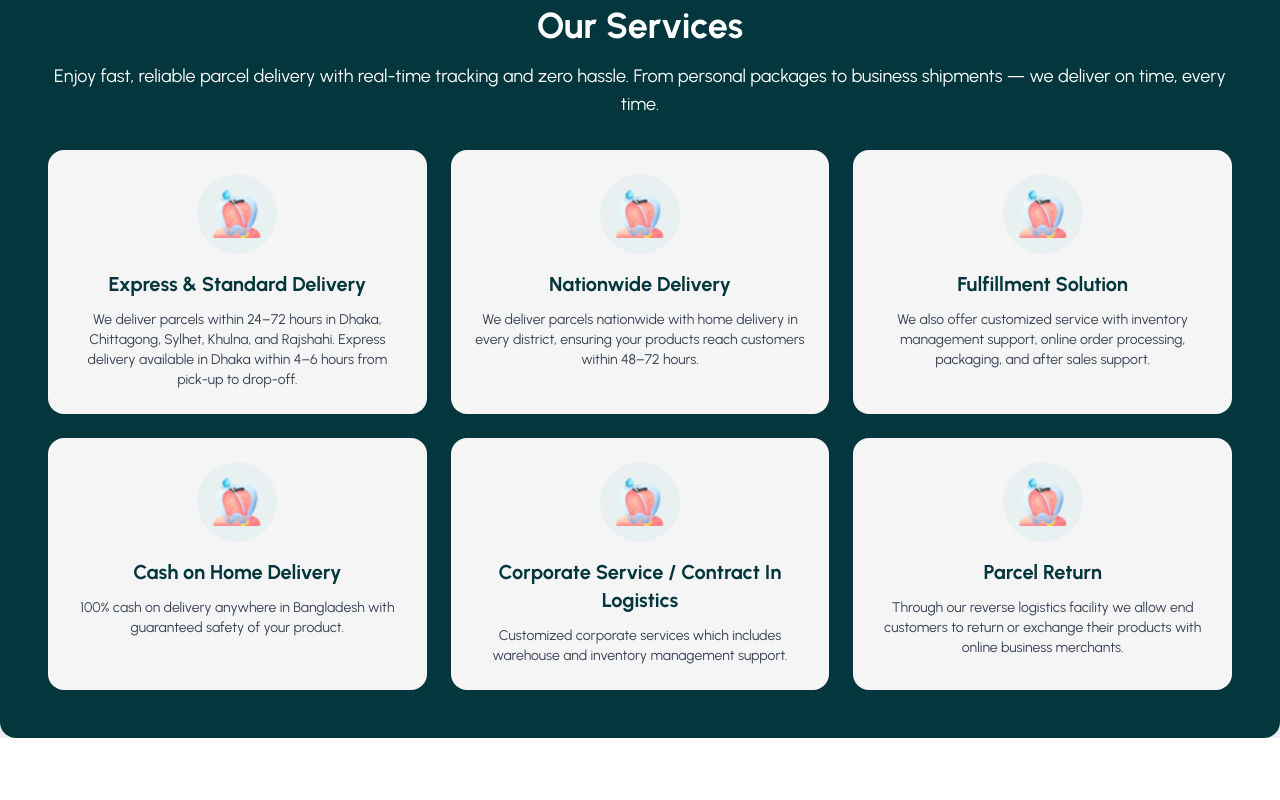
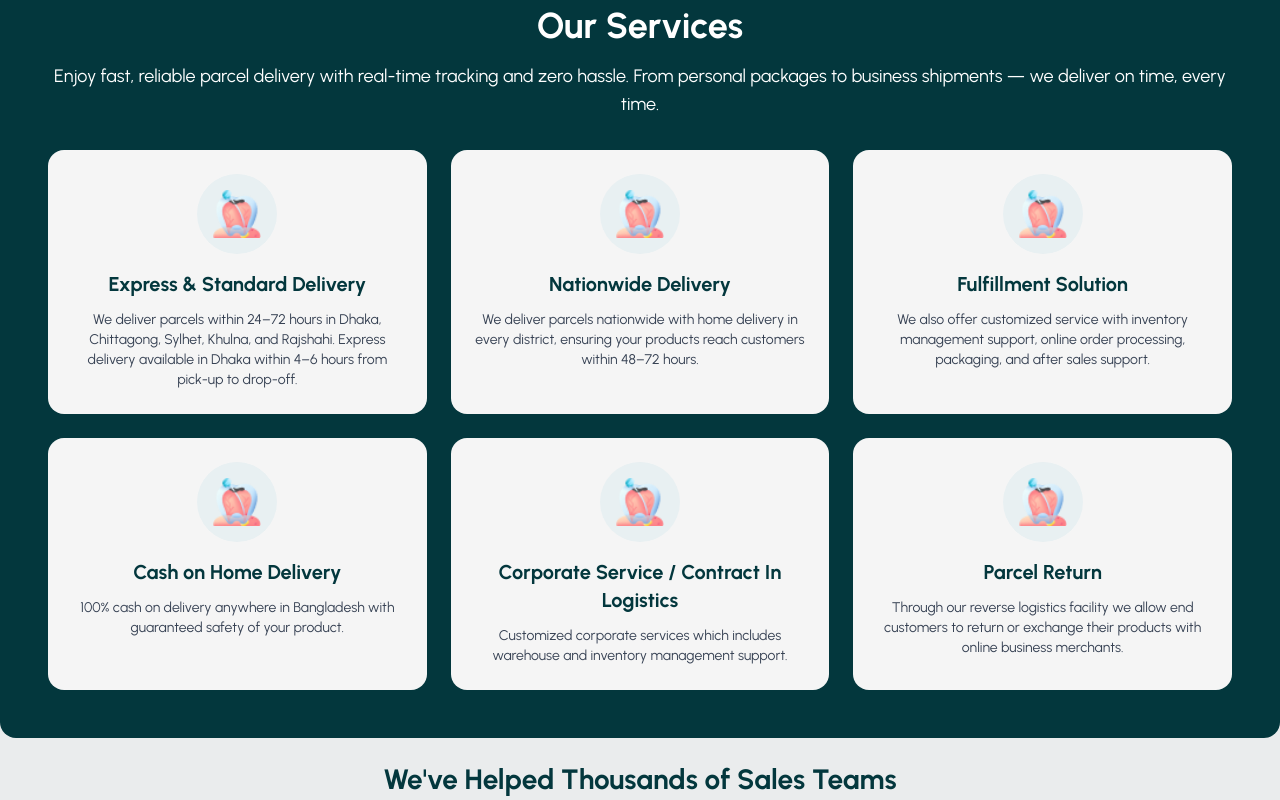
Before and after one commit to AhmadZubayer/Parcel-Delivery-Management, a React (Vite) app in the folder zapshift-clientside/: page / in a window 1280 px wide. Shown: the part 960-1760 px from the top of the page. Before the commit the page ends 1698 px from the top, so only its background shows below. Built offline with nearby package versions, Linux system fonts and the light colour scheme.

Commit message:
added brands text

```diff
--- a/zapshift-clientside/src/App.css
+++ b/zapshift-clientside/src/App.css
@@ -46,3 +46,9 @@ body {
   color: #000000;
   border: 2px solid #000000;
 }
+
+.text-2 {
+  font-weight: bolder;
+  font-size: 1.75rem ;
+  color: #03373D;
+}
--- /dev/null
+++ b/zapshift-clientside/src/components/home-components/Brands.jsx
@@ -0,0 +1,13 @@
+import React from 'react';
+import '../../App.css';
+
+const Brands = () => {
+    return (
+        <div>
+            <div className='text-2'>We've Helped Thousands of Sales Teams</div>
+
+        </div>
+    );
+};
+
+export default Brands;
--- a/zapshift-clientside/src/pages/Home.jsx
+++ b/zapshift-clientside/src/pages/Home.jsx
@@ -3,13 +3,15 @@ import Banner from '../components/home-components/Banner';
 import HowItWorks from '../components/home-components/HowItWorks';
 import '../App.css';
 import OurServices from '../components/home-components/OurServices';
+import Brands from '../components/home-components/Brands';
 
 const Home = () => {
     return (
         <div className='mt-5 gap-y-5 max-w-7xl mx-auto flex flex-col items-center '>
-                <div><Banner></Banner></div>
-                <div><HowItWorks></HowItWorks></div>
-                <div><OurServices></OurServices></div>
+                <Banner></Banner>
+                <HowItWorks></HowItWorks>
+                <OurServices></OurServices>
+                <Brands></Brands>
         </div>
     );
 };
```
